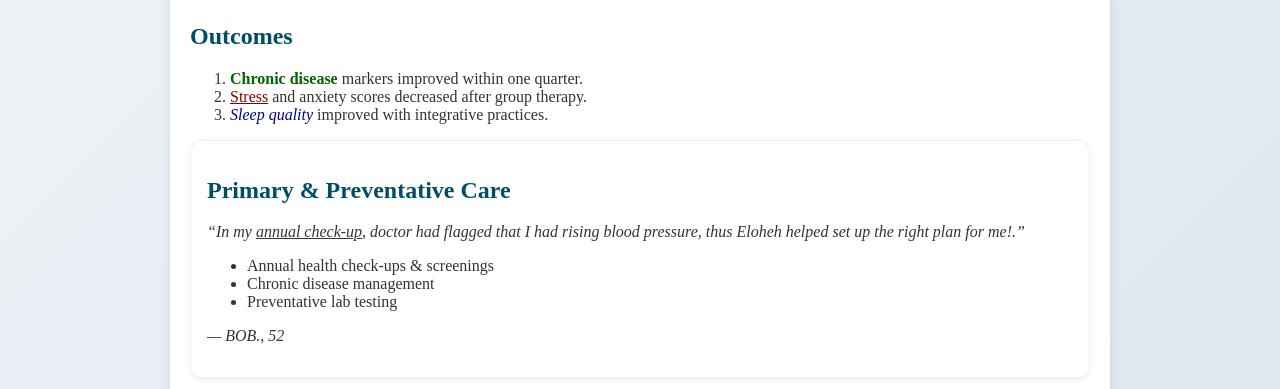
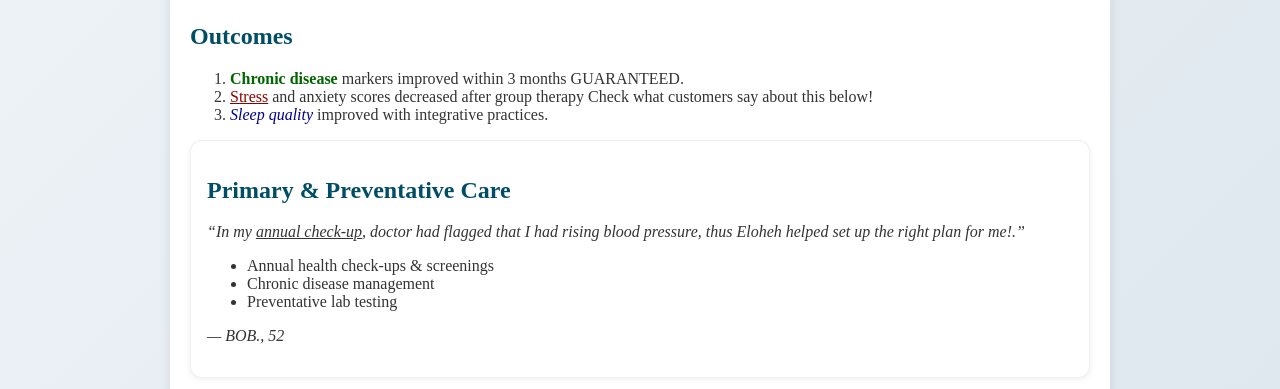
Before and after one commit to yousephali/customertestimonials, a plain HTML site: page index.html in a window 1280 px wide. Shown: the part 341-730 px from the top of the page. Drawn offline with Linux system fonts and the light colour scheme.

Commit message:
Update index.html

```diff
--- a/index.html
+++ b/index.html
@@ -3,7 +3,7 @@
 <head>
   <meta charset="UTF-8" />
   <meta name="viewport" content="width=device-width, initial-scale=1.0" />
-  <title>Eloheh - Customer Testimonials</title>
+  <title>Eloheh Customer Testimonials Page, Youseph Ali</title>
   <style>
     /* Match Home Story Page fonts and colors */
     body { font-family: "Times New Roman", Tahoma, Geneva, Verdana, sans-serif; margin:0; padding:0; background: linear-gradient(135deg, #f0f4f8, #d9e4ec); color:#333; }
@@ -39,8 +39,8 @@
     <!-- Ordered list requirement -->
     <h2>Outcomes</h2>
     <ol>
-      <li><span style="color:darkgreen"><b>Chronic disease</b></span> markers improved within one quarter.</li>
-      <li><span style="color:darkred"><u>Stress</u></span> and anxiety scores decreased after group therapy.</li>
+      <li><span style="color:darkgreen"><b>Chronic disease</b></span> markers improved within 3 months GUARANTEED.</li>
+      <li><span style="color:darkred"><u>Stress</u></span> and anxiety scores decreased after group therapy Check what customers say about this below!</li>
       <li><span style="color:darkblue"><i>Sleep quality</i></span> improved with integrative practices.</li>
     </ol>
 
```
